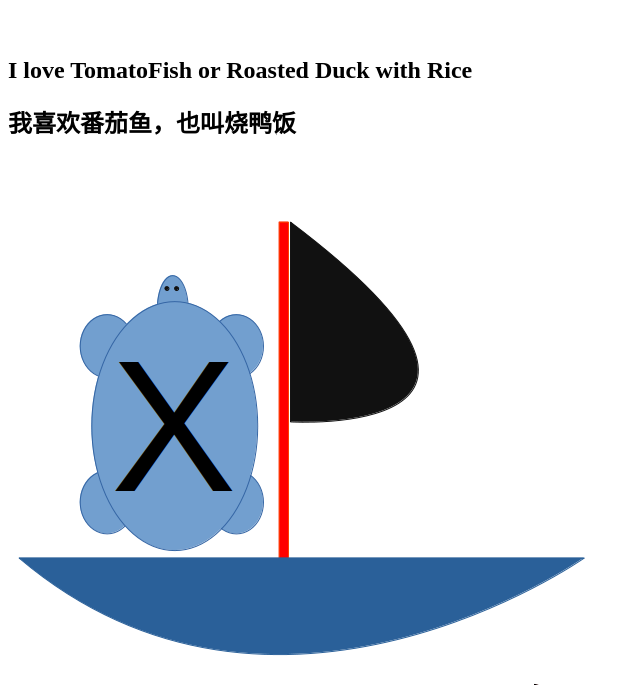
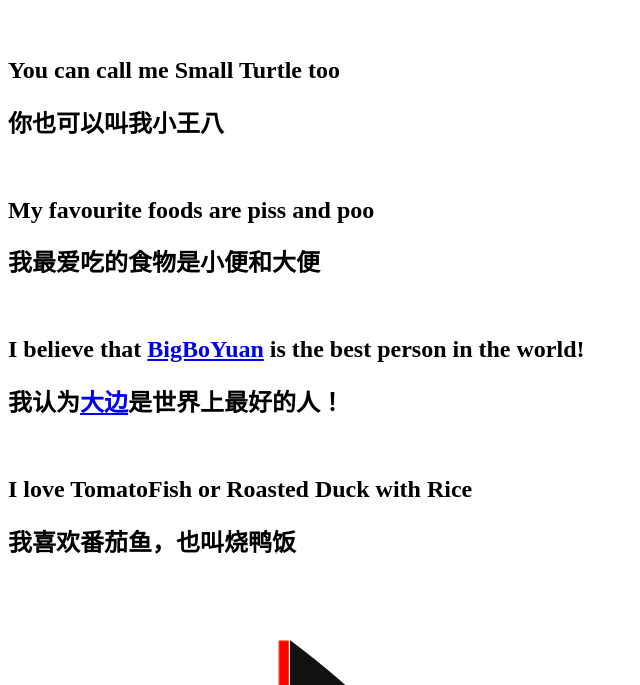
Before and after one commit to TurtleCross/TurtleCross.github.io, a plain HTML site: page index.html in a window 1280 px wide. Shown: the part 115-800 px from the top of the page, without its empty margins (0-640 px from the left). Drawn offline with Linux system fonts and the light colour scheme.

Commit message:
Update index.html

```diff
--- a/index.html
+++ b/index.html
@@ -5,6 +5,15 @@
 	<body>
 		<h1>Hi, I am Turtle Cross</h1>
 		<h1>你好，我是王八叉</h1>
+		<br />
+		<h2>You can call me Small Turtle too</h2>
+		<h2>你也可以叫我小王八</h2>
+		<br />
+		<h2>My favourite foods are piss and poo</h2>
+		<h2>我最爱吃的食物是小便和大便</h2>
+		<br />
+		<h2>I believe that <a href="https://bigboyuan.github.io">BigBoYuan</a> is the best person in the world!</h2>
+		<h2>我认为<a href="https://bigboyuan.github.io">大边</a>是世界上最好的人！</h2>
 		<br />
 		<h2>I love TomatoFish or Roasted Duck with Rice</h2>
 		<h2>我喜欢番茄鱼，也叫烧鸭饭</h2>
```
